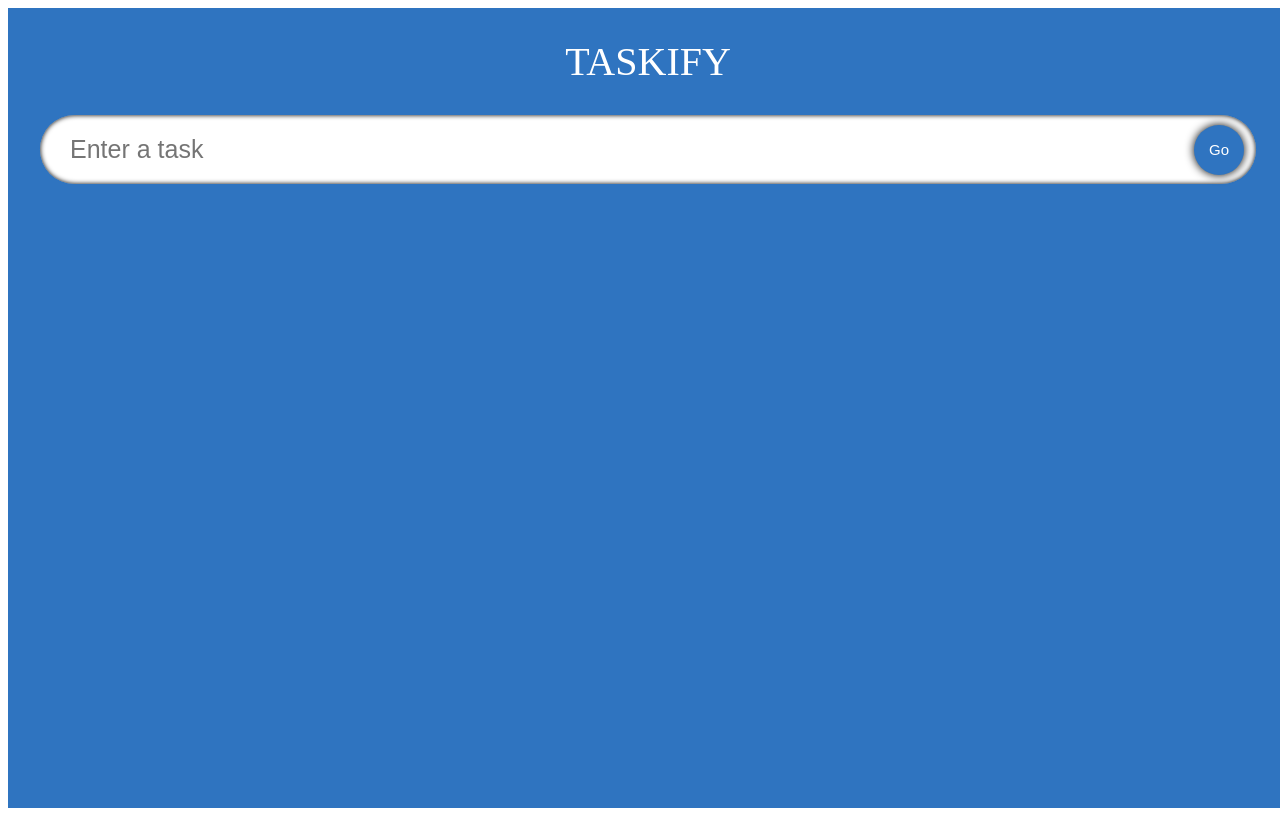
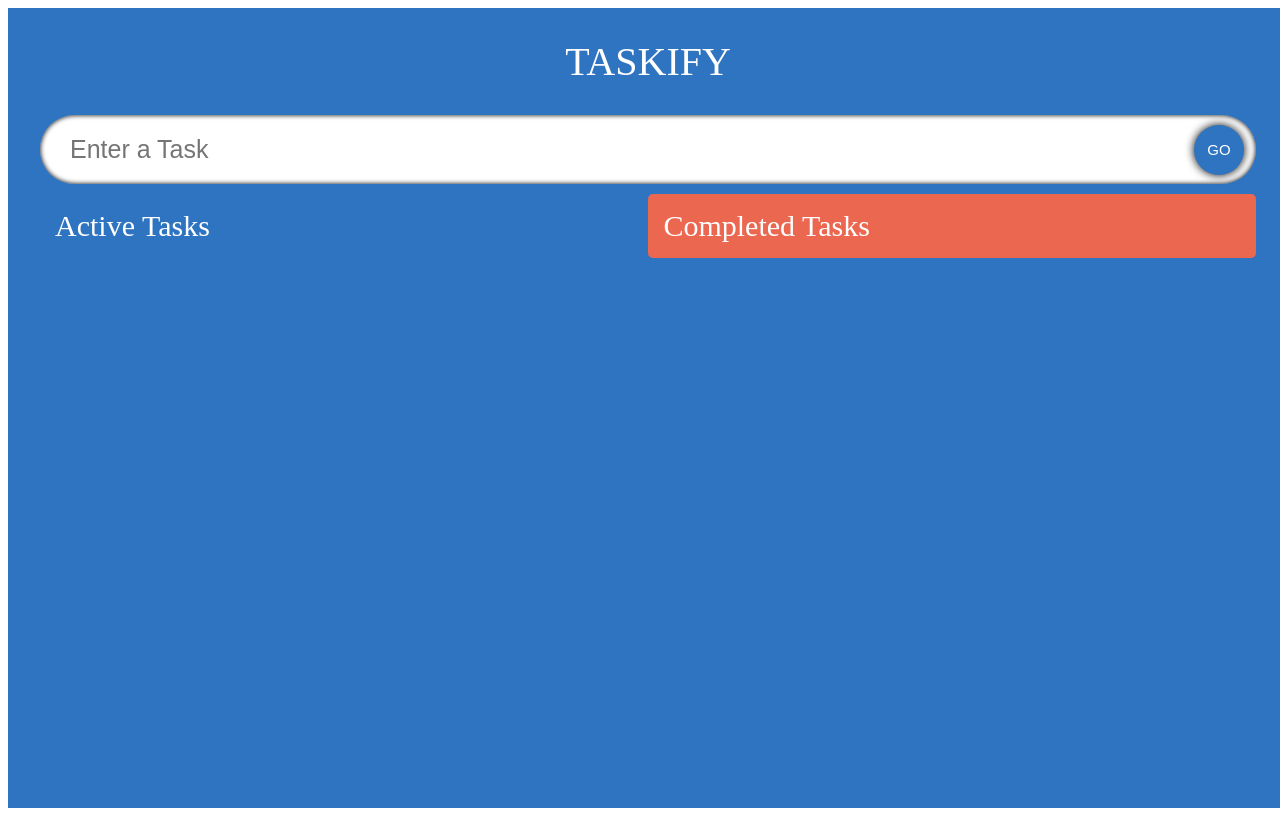
Before and after one commit to Devprajapapati/typescript-taskify, a React (Vite) app: page / in a window 1280 px wide. Built offline with nearby package versions, Linux system fonts and the light colour scheme; a web font is replaced by a local one.

Commit message:
completed

```diff
--- a/package.json
+++ b/package.json
@@ -10,7 +10,9 @@
     "preview": "vite preview"
   },
   "dependencies": {
+    "@types/react-beautiful-dnd": "^13.1.8",
     "react": "^18.2.0",
+    "react-beautiful-dnd": "^13.1.1",
     "react-dom": "^18.2.0",
     "react-icons": "^5.0.1"
   },
--- a/src/App.tsx
+++ b/src/App.tsx
@@ -1,36 +1,77 @@
-import { useState } from "react"
-import "./App.css"
-import Inputfeild from "./components/Inputfeild"
-import { Todo } from "./components/model"
-import Todolist from "./components/Todolist"
+import React, { useState } from "react";
+import InputField from "./components/Inputfeild";
+import TodoList from "./components/Todolist";
+import { DragDropContext, DropResult } from "react-beautiful-dnd";
+import { Todo } from "./components/model";
+import "./App.css";
 
-function App() {
-  const [todo,setTodo] = useState<string>('')
-  const [todos,setTodos] = useState<Todo[]>([])
+const App: React.FC = () => {
+  const [todo, setTodo] = useState<string>("");
+  const [todos, setTodos] = useState<Array<Todo>>([]);
+  const [completedTodos, setCompletedTodos] = useState<Array<Todo>>([]);
 
-  const handleAdd=(e:React.FormEvent)=>{
-      e.preventDefault()
-      if(todo){
-        setTodos([...todos,{
-          id:Date.now(),
-          todo:todo,
-          isDone:false
-        }])
-        setTodo('')
-      }
-  }
-  console.log(todos);
+  const handleAdd = (e: React.FormEvent) => {
+    e.preventDefault();
+    if (todo) {
+      setTodos([...todos, { id: Date.now(), todo, isDone: false }]);
+      setTodo("");
+    }
+  };
 
+  const onDragEnd = (result: DropResult) => {
+    // Your logic for handling drag end
+    const { destination, source } = result;
+
+    console.log(result);
+
+    if (!destination) {
+      return;
+    }
+
+    if (
+      destination.droppableId === source.droppableId &&
+      destination.index === source.index
+    ) {
+      return;
+    }
+
+    let add;
+    const active = todos;
+    const complete = completedTodos;
+    // Source Logic
+    if (source.droppableId === "TodosList") {
+      add = active[source.index];
+      active.splice(source.index, 1);
+    } else {
+      add = complete[source.index];
+      complete.splice(source.index, 1);
+    }
+
+    // Destination Logic
+    if (destination.droppableId === "TodosList") {
+      active.splice(destination.index, 0, add);
+    } else {
+      complete.splice(destination.index, 0, add);
+    }
+
+    setCompletedTodos(complete);
+    setTodos(active);
+  };
 
   return (
-    <>
-     <div className="App">
-      <span className="heading">Taskify</span>
-      <Inputfeild todo={todo} setTodo={setTodo} handleAdd={handleAdd}/>
-      <Todolist todos={todos} setTodos={setTodos} />
-     </div>
-    </>
-  )
-}
+    <DragDropContext onDragEnd={onDragEnd}>
+      <div className="App">
+        <span className="heading">Taskify</span>
+        <InputField todo={todo} setTodo={setTodo} handleAdd={handleAdd} />
+        <TodoList
+          todos={todos}
+          setTodos={setTodos}
+          completedTodos={completedTodos}
+          setCompletedTodos={setCompletedTodos}
+        />
+      </div>
+    </DragDropContext>
+  );
+};
 
-export default App
+export default App;
--- a/src/components/Inputfeild.tsx
+++ b/src/components/Inputfeild.tsx
@@ -1,33 +1,36 @@
+import React, { useRef } from "react";
+import "./style.css";
 
-import { useRef } from "react"
-import "./style.css"
-
-
-
-interface Todo{
-    todo:string,
-    setTodo: React.Dispatch<React.SetStateAction<string>>
-    handleAdd(e:React.FormEvent):void
+interface props {
+  todo: string;
+  setTodo: React.Dispatch<React.SetStateAction<string>>;
+  handleAdd: (e: React.FormEvent) => void;
 }
 
-function Inputfeild({todo,setTodo,handleAdd}:Todo){
-
-    const inputref = useRef<HTMLInputElement>(null)
+const InputField: React.FC<props> = ({ todo, setTodo, handleAdd }) => {
+  const inputRef = useRef<HTMLInputElement>(null);
 
   return (
-    <form className='input' onSubmit={(e)=>{handleAdd(e)
-                                       inputref.current?.blur()}}>
-        <input
-        ref={inputref}
+    <form
+      className="input"
+      onSubmit={(e) => {
+        handleAdd(e);
+        inputRef.current?.blur();
+      }}
+    >
+      <input
         type="text"
-        placeholder='Enter a task'
-        className='input__box'
+        placeholder="Enter a Task"
         value={todo}
-        onChange={(e)=>setTodo(e.target.value)}
-        />
-        <button className='input_submit ' type='submit'>Go</button>
+        ref={inputRef}
+        onChange={(e) => setTodo(e.target.value)}
+        className="input__box"
+      />
+      <button type="submit" className="input_submit">
+        GO
+      </button>
     </form>
-  )
-}
+  );
+};
 
-export default Inputfeild
+export default InputField;
--- a/src/components/Singletodo.tsx
+++ b/src/components/Singletodo.tsx
@@ -1,27 +1,96 @@
+import React, { useEffect, useState } from "react";
+import { useRef } from "react";
+import { AiFillEdit, AiFillDelete } from "react-icons/ai";
+import { MdDone } from "react-icons/md";
+import { Todo } from "./model";
+import { Draggable } from "react-beautiful-dnd";
 
-import { Todo } from './model'
-import { IoCheckmarkDoneSharp } from "react-icons/io5";
-import { CiEdit } from "react-icons/ci";
-import { MdDelete } from "react-icons/md";
+const SingleTodo: React.FC<{
+  index: number;
+  todo: Todo;
+  todos : Array<Todo>;
+  setTodos ?: React.Dispatch<React.SetStateAction<Array<Todo>>>;
+}> = ({ index, todo, todos, setTodos }) => {
+  const [edit, setEdit] = useState<boolean>(false);
+  const [editTodo, setEditTodo] = useState<string>(todo.todo);
 
-interface prop{
-    tod:Todo,
-    todos:Todo[],
-    key:number
-}
+  const inputRef = useRef<HTMLInputElement>(null);
+  useEffect(() => {
+    inputRef.current?.focus();
+  }, [edit]);
 
-function Singletodo({tod,todos,key}:prop) {
+  const handleEdit = (e: React.FormEvent, id: number) => {
+    e.preventDefault();
+
+    if(setTodos){
+    setTodos(
+     todos.map((todo) => (todo.id === id ? { ...todo, todo: editTodo } : todo))
+    );
+    setEdit(false);}
+    setEdit(false);
+  };
+
+  const handleDelete = (id: number) => {
+    if(setTodos){
+    setTodos(todos.filter((todo) => todo.id !== id));}
+    setEdit(false);
+  };
+
+  const handleDone = (id: number) => {
+    if(setTodos){
+    setTodos(
+      todos.map((todo) =>
+        todo.id === id ? { ...todo, isDone: !todo.isDone } : todo
+      )
+    );}
+    setEdit(false);
+  };
+
   return (
-    <form action="" className='todos__single'>
-        <span className='todos__single__text'>{tod.todo}</span>
+    <Draggable draggableId={todo.id.toString()} index={index}>
+      {(provided, snapshot) => (
+        <form
+          onSubmit={(e) => handleEdit(e, todo.id)}
+          {...provided.draggableProps}
+          {...provided.dragHandleProps}
+          ref={provided.innerRef}
+          className={`todos__single ${snapshot.isDragging ? "drag" : ""}`}
+        >
+          {edit ? (
+            <input
+              value={editTodo}
+              onChange={(e) => setEditTodo(e.target.value)}
+              className="todos__single--text"
+              ref={inputRef}
+            />
+          ) : todo.isDone ? (
+            <s className="todos__single--text">{todo.todo}</s>
+          ) : (
+            <span className="todos__single--text">{todo.todo}</span>
+          )}
+          <div>
 
-        <div>
-            <span className="icon"><CiEdit/></span>
-            <span className="icon"><MdDelete/></span>
-            <span className="icon"><IoCheckmarkDoneSharp/></span>
-        </div>
-    </form>
-  )
-}
+            <span
+              className="icon"
+              onClick={() => {
+                if (!edit && !todo.isDone) {
+                  setEdit(!edit);
+                }
+              }}
+            >
+              <AiFillEdit />
+            </span>
+            <span className="icon" onClick={() => handleDelete(todo.id)}>
+              <AiFillDelete />
+            </span>
+            <span className="icon" onClick={() => handleDone(todo.id)}>
+              <MdDone />
+            </span>
+          </div>
+        </form>
+      )}
+    </Draggable>
+  );
+};
 
-export default Singletodo
+export default SingleTodo;
--- a/src/components/Todolist.tsx
+++ b/src/components/Todolist.tsx
@@ -1,22 +1,70 @@
-import React from 'react'
-import { Todo } from './model'
-import "./style.css"
-import Singletodo from './Singletodo'
-interface prop{
-    todos:Todo[],
-    setTodos: React.Dispatch<React.SetStateAction<Todo[]>>,
+import React from "react";
+import { Todo } from "./model";
+import SingleTodo from "./Singletodo";
+import { Droppable } from "react-beautiful-dnd";
+
+interface TodoListProps {
+  todos: Todo[];
+  setTodos: React.Dispatch<React.SetStateAction<Todo[]>>;
+  completedTodos: Todo[];
+  setCompletedTodos: React.Dispatch<React.SetStateAction<Todo[]>>;
 }
 
-function Todolist({todos,setTodos}:prop) {
+const TodoList: React.FC<TodoListProps> = ({
+  todos,
+  setTodos,
+  completedTodos,
+  setCompletedTodos,
+}) => {
   return (
-   <div className="todos">
-    {
-        todos.map((tod)=>(
-            <Singletodo tod={tod} key={tod.id} todos={todos}/>
-        ))
-    }
-   </div>
-    )
-}
+    <div className="container">
+      <Droppable droppableId="TodosList">
+        {(provided, snapshot) => (
+          <div
+            className={`todos ${
+              snapshot.isDraggingOver ? "dragactive" : ""
+            }`}
+            ref={provided.innerRef}
+            {...provided.droppableProps}
+          >
+            <span className="todos__heading">Active Tasks</span>
+            {todos.map((todo, index) => (
+              <SingleTodo
+                key={todo.id} // Ensure each SingleTodo has a unique key
+                index={index}
+                todo={todo}
+                todos={todos}
+                setTodos={setTodos}
+              />
+            ))}
+            {provided.placeholder}
+          </div>
+        )}
+      </Droppable>
+      <Droppable droppableId="TodosRemove">
+        {(provided, snapshot) => (
+          <div
+            className={`todos ${
+              snapshot.isDraggingOver ? "dragcomplete" : "remove"
+            }`}
+            ref={provided.innerRef}
+            {...provided.droppableProps}
+          >
+            <span className="todos__heading">Completed Tasks</span>
+            {completedTodos.map((todo, index) => (
+              <SingleTodo
+                key={todo.id} // Ensure each SingleTodo has a unique key
+                index={index}
+                todo={todo}
 
-export default Todolist
+              />
+            ))}
+            {provided.placeholder}
+          </div>
+        )}
+      </Droppable>
+    </div>
+  );
+};
+
+export default TodoList;
--- a/src/main.tsx
+++ b/src/main.tsx
@@ -1,10 +1,10 @@
-import React from 'react'
+
 import ReactDOM from 'react-dom/client'
 import App from './App.tsx'
 import './index.css'
 
 ReactDOM.createRoot(document.getElementById('root')!).render(
-  <React.StrictMode>
+
     <App />
-  </React.StrictMode>,
+
 )
```
Also changed, not shown: src/components/model.ts (+5 -5 lines), 1 other file (tests, documents, lock files or other folders).
